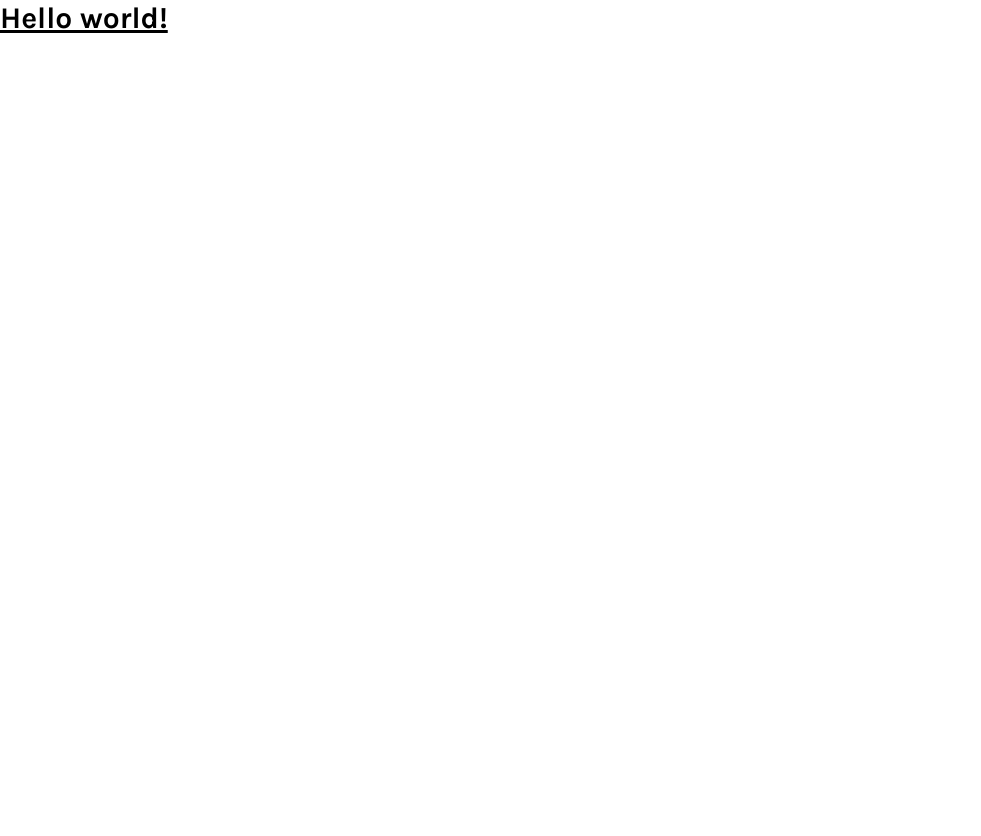
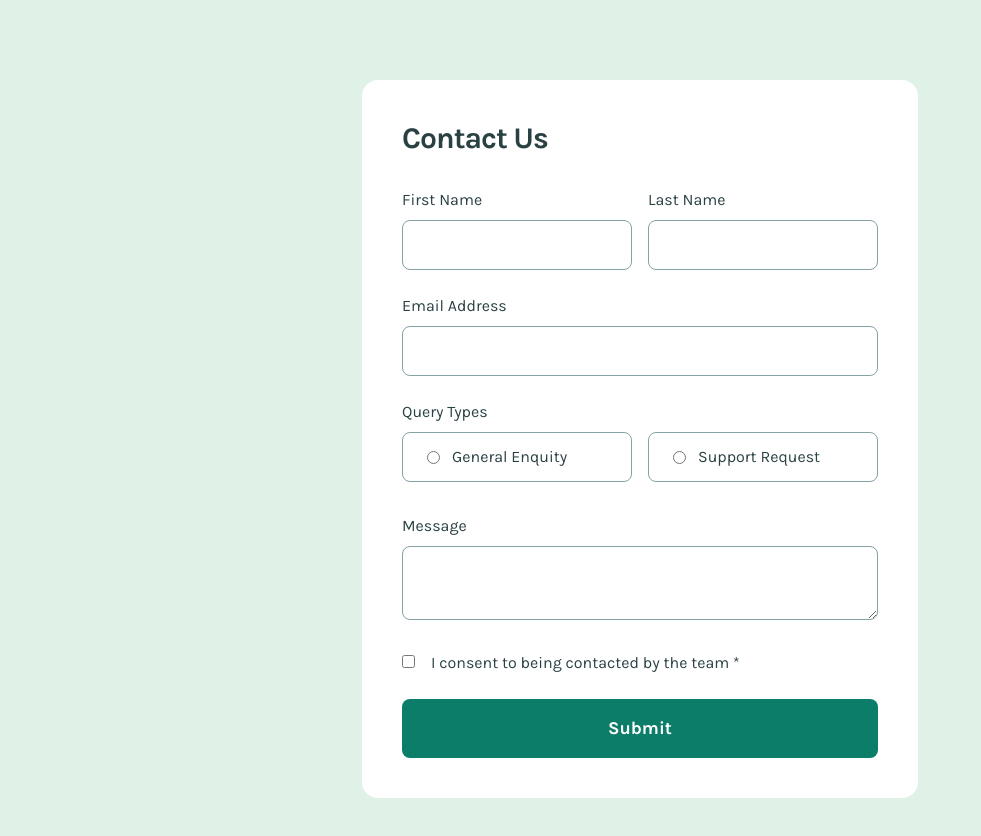
Before and after one commit to zetmosoma10/contact-form, a React (Vite) app: page / in a window 1280 px wide. Shown: the top 836 px of the page, without its empty margins (0-981 px from the left). Before the commit the page ends 800 px from the top, so only its background shows below. Built offline with nearby package versions, Linux system fonts and the light colour scheme.

Commit message:
build form component

```diff
--- a/src/App.tsx
+++ b/src/App.tsx
@@ -1,8 +1,10 @@
+import ContactForm from "./components/ContactForm";
+
 function App() {
   return (
-    <>
-      <h1 className="text-3xl font-bold underline">Hello world!</h1>
-    </>
+    <div className="bg-lightGreen flex items-center min-h-screen">
+      <ContactForm />
+    </div>
   );
 }
 
--- /dev/null
+++ b/src/components/ContactForm.tsx
@@ -0,0 +1,91 @@
+const ContactForm = () => {
+  return (
+    <form className="bg-white mx-w-[736px] mx-auto p-6 md:p-10 rounded-2xl text-darkGrey m-20">
+      <h1 className="font-bold text-3xl tracking-[-1px] mb-8">Contact Us</h1>
+      <div className="md:flex md:items-center md:space-x-4">
+        <div className="mb-6">
+          <label className="custome-label" htmlFor="firstName" id="firstName">
+            First Name
+          </label>
+          <input
+            className="border border-mediumGrey w-full p-6 py-3 rounded-lg outline-none focus:border-green"
+            type="text"
+            id="firstName"
+          />
+        </div>
+        <div className="mb-6">
+          <label className="custome-label" htmlFor="lastName" id="lastName">
+            Last Name
+          </label>
+          <input
+            className="border border-mediumGrey w-full p-6 py-3 rounded-lg outline-none focus:border-green"
+            type="text"
+            id="lastName"
+          />
+        </div>
+      </div>
+      <div className="mb-6">
+        <label className="custome-label" htmlFor="email" id="email">
+          Email Address
+        </label>
+        <input
+          className="border border-mediumGrey w-full p-6 py-3 rounded-lg outline-none focus:border-green"
+          type="email"
+          id="email"
+        />
+      </div>
+      <div className="mb-6">
+        <label className="custome-label" htmlFor="">
+          Query Types
+        </label>
+        <div className="md:flex md:items-center md:justify-between md:space-x-4">
+          <label
+            className="custome-label flex items-center py-3 px-6 space-x-3 text-nowrap  border border-mediumGrey rounded-lg md:w-full"
+            htmlFor="enquity"
+          >
+            <input
+              className="border border-mediumGrey"
+              type="radio"
+              id="enquity"
+            />
+            <span>General Enquity</span>
+          </label>
+          <label
+            className="custome-label flex items-center py-3 px-6 space-x-3 text-nowrap  border border-mediumGrey rounded-lg md:w-full"
+            htmlFor="support"
+          >
+            <input
+              className="border border-mediumGrey"
+              type="radio"
+              id="support"
+            />
+            <span>Support Request</span>
+          </label>
+        </div>
+      </div>
+      <div className="mb-6">
+        <label className="custome-label" htmlFor="message">
+          Message
+        </label>
+        <textarea
+          className="border border-mediumGrey w-full p-6 py-3 rounded-lg outline-none focus:border-green"
+          id="message"
+        ></textarea>
+      </div>
+      <div className="mb-6">
+        <label className="custome-label space-x-4" htmlFor="">
+          <input type="checkbox" id="" />
+          <span>I consent to being contacted by the team *</span>
+        </label>
+      </div>
+      <button
+        className="text-lg font-bold text-white leading-[150%] bg-green rounded-lg py-4 w-full
+        hover:bg-opacity-70"
+      >
+        Submit
+      </button>
+    </form>
+  );
+};
+
+export default ContactForm;
--- a/src/index.css
+++ b/src/index.css
@@ -8,4 +8,8 @@
   body {
     font-family: "Karla", sans-serif;
   }
+
+  .custome-label {
+    @apply block text-base leading-[150%] text-darkGrey mb-2;
+  }
 }
```
